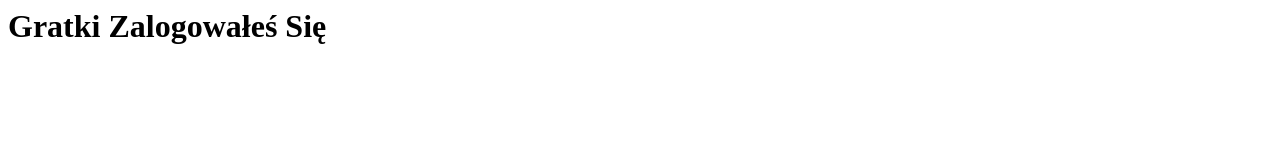
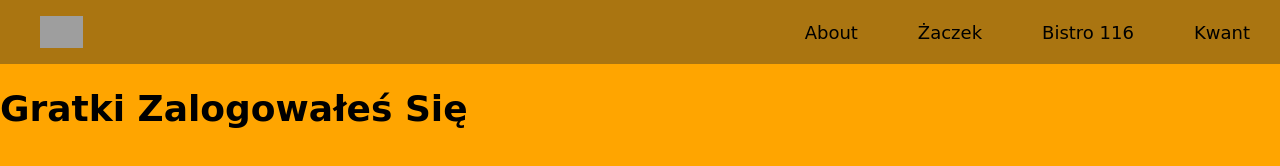
Before and after one commit to Pablit01/foodly, a website built with webpack: page assets/afterLogin.html in a window 1280 px wide. Built offline with nearby package versions, Linux system fonts and the light colour scheme; some packages are replaced by stand-ins of ours; no server answers; grey boxes are pictures that could not be loaded.

Commit message:
before Cheerio Test

```diff
--- a/assets/afterLogin.html
+++ b/assets/afterLogin.html
@@ -7,6 +7,21 @@
 </head>
 <body id="afterLogin">
 
+    <section>
+        <div class="logo">
+            <!-- LOGO HERE -->
+        </div>
+    <nav class='navBar'>
+        <ul>
+            <li>About</li>
+            <li>Żaczek</li>
+            <li>Bistro 116</li>
+            <li>Kwant</li>
+        </ul>
+    </nav>
+
+    </section>
+
 
     <h1>Gratki Zalogowałeś Się</h1>
 
--- /dev/null
+++ b/src/afterLogin.js
@@ -0,0 +1,14 @@
+import style3 from './styles/afterLogin.css';
+
+class AfterLogin{
+    constructor(){
+
+    }
+
+
+
+};
+
+const AfterLogin1 = new AfterLogin();
+
+export default AfterLogin1;
--- a/src/authForm.js
+++ b/src/authForm.js
@@ -1,21 +1,7 @@
 import style1 from './styles/loginRegisterStyles.css';
 import style2 from './styles/registerStyles.css';
 import { initializeApp } from 'firebase/app';
-import { getAuth, GoogleAuthProvider, signInWithPopup , createUserWithEmailAndPassword, signOut } from 'firebase/auth';
-
-// document.addEventListener('DOMContentLoaded', () => {
-
-//   let bodyId = document.body.id;
-
-//   console.log('xxd!', bodyId)
-
-//   if(bodyId === 'afterLogin'){
-//     console.log('Jestes na afterLogin')
-//   }else if(bodyId === 'index'){
-//     console.log('Jesteś na index.html')
-//   }
-
-// })
+import { getAuth, GoogleAuthProvider, signInWithPopup , createUserWithEmailAndPassword, signOut, signInWithEmailAndPassword } from 'firebase/auth';
 
 class AuthForm {
   constructor(){
@@ -51,6 +37,19 @@ class AuthForm {
           console.log(err.message, err);
       });
 
+    });
+  };
+
+  signIn(){
+    this.connect = document.querySelector(".signing");
+    this.connect.addEventListener('submit', (e) => {
+      e.preventDefault();
+      signInWithEmailAndPassword(this.auth, this.connect.email.value, this.connect.password.value)
+      .then( user => {
+        console.log(`Logged as ${user.user}`);
+        window.location.assign('./afterLogin.html');
+      })
+      .catch( err => console.log(err.message));
     });
   };
 
@@ -92,6 +91,7 @@ class AuthForm {
           this.signWithPopup();
           this.register1Event();
           this.signOut();
+          this.signIn();
           break;
         case 'register':
           this.creatingUser();
--- a/src/index.js
+++ b/src/index.js
@@ -1 +1,2 @@
-import './authForm'
+import './authForm';
+import './afterLogin.js'
--- /dev/null
+++ b/src/styles/afterLogin.css
@@ -0,0 +1,37 @@
+body{
+    background-color: orange;
+    width: 100vw;
+    justify-content: center;
+    align-items: center;
+    margin: 0;
+    font-size: large;
+    font-family: cursive;
+}
+
+section{
+    display: flex;
+    justify-content: space-between;
+    background-color: rgb(170, 117, 17);
+    max-height: 8vh;
+}
+
+div.logo{
+    max-height: 4vh;
+    margin: 2vh 2vh 2vh 5vh;
+}
+
+.navBar{
+    display: flex;
+    justify-content: center;
+    align-items: center;
+}
+
+ul{
+    list-style: none;
+    display: flex;
+    margin: 0;
+}
+
+li{
+    margin: 10px 30px;
+}
```
